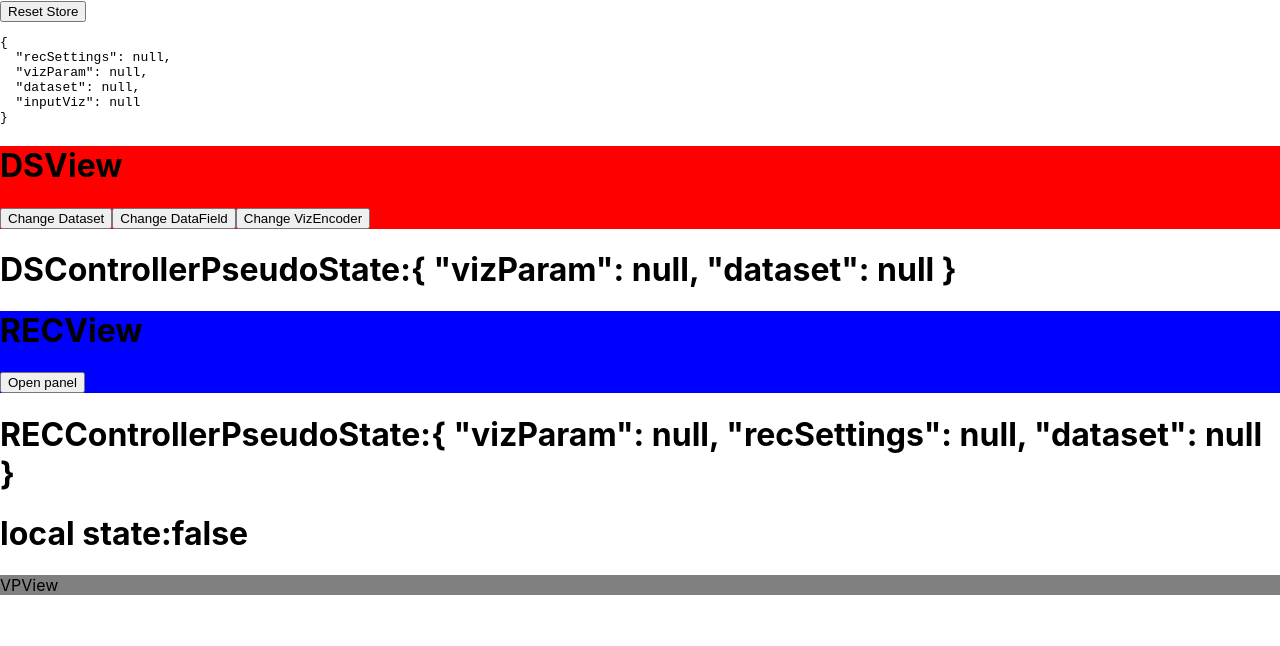
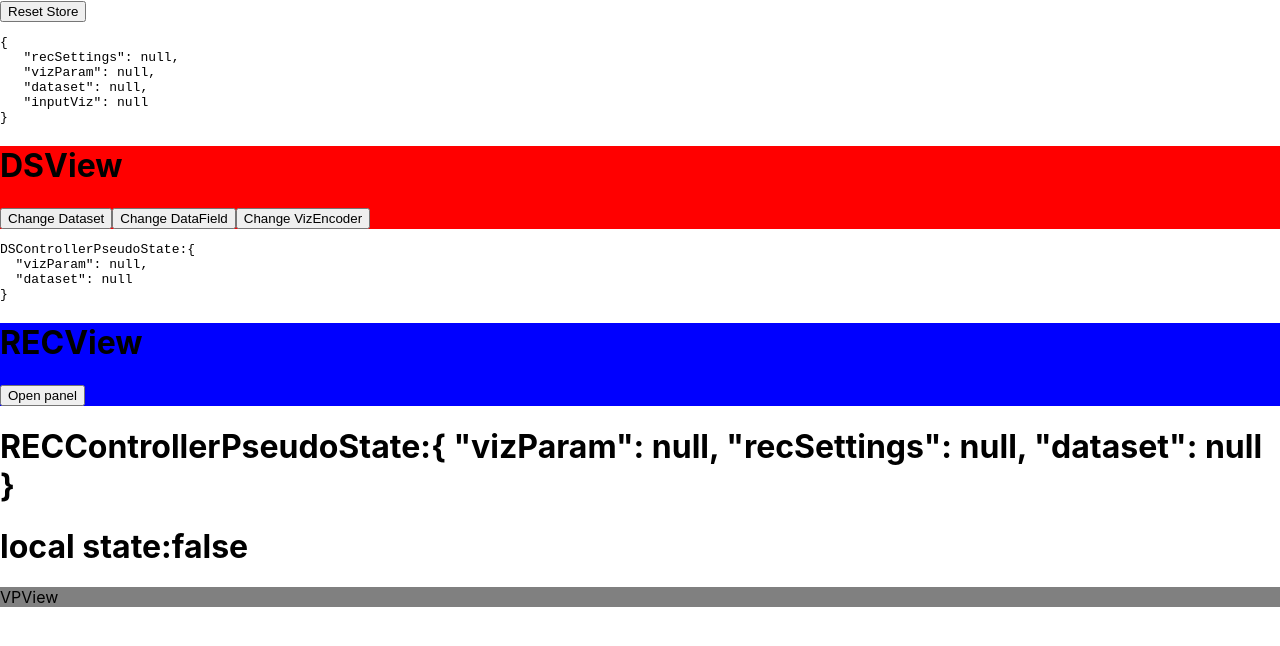
Before and after one commit to Tthide/VizREvent, a React (Create React App) app in the folder vizrevent/: page / in a window 1280 px wide. Shown: the top 646 px of the page. Built offline with nearby package versions, Linux system fonts and the light colour scheme.

Commit message:
refactor some debug

```diff
--- a/vizrevent/src/App.js
+++ b/vizrevent/src/App.js
@@ -20,7 +20,7 @@ function App() {
     <>
       <div>
         <button onClick={handleUpdate}>Reset Store</button>
-        <pre>{JSON.stringify(state, null, 2)}</pre>
+        <pre>{JSON.stringify(state, null, 3)}</pre>
       </div>
       <div>
         <DSController />
--- a/vizrevent/src/DS/DSController.js
+++ b/vizrevent/src/DS/DSController.js
@@ -54,7 +54,7 @@ const DSController = () => {
             <DSView onDatasetChange={handleDatasetSelect}
                 onDatafieldSelect={handleDatafieldSelect}
                 onEncoderSelect={handleEncoderSelect} />
-            <h1>DSControllerPseudoState:{JSON.stringify(state, null, 2)}</h1>
+            <pre>DSControllerPseudoState:{JSON.stringify(state, null, 2)}</pre>
         </>
     )
 }
```
